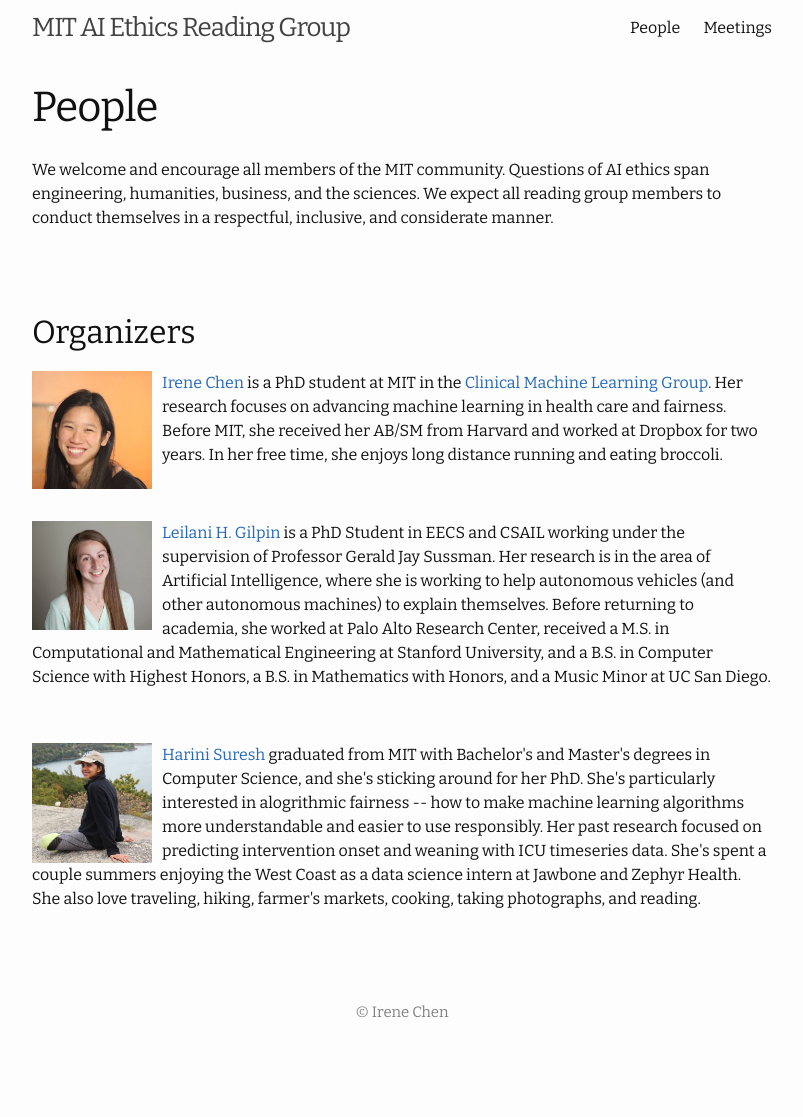
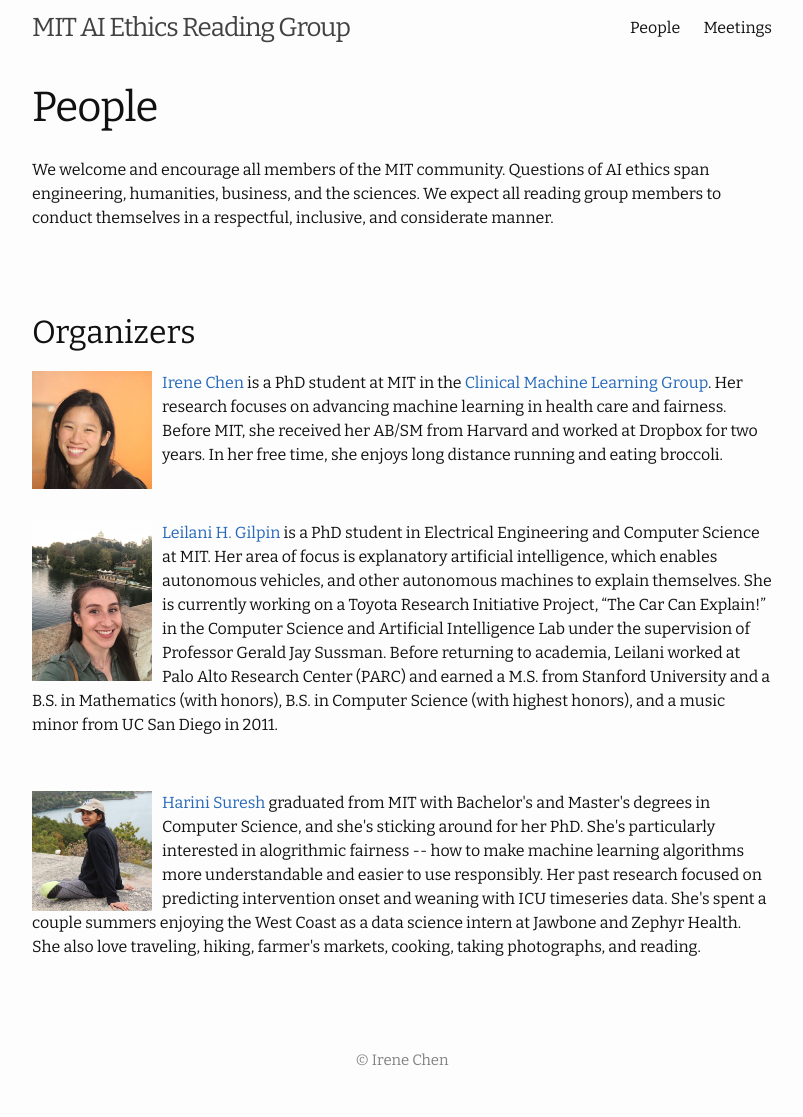
Before and after one commit to mitaiethics/mitaiethics.github.io, a Jekyll site: the page built from people.md, in a window 1280 px wide. Shown: the whole page, without its empty margins (238-1041 px from the left). Built offline with Jekyll 4.4.1, drawn with Linux system fonts in a browser that asks for light colours; before the commit the page ends 1069 px from its top, so only the background shows below that.

Commit message:
Add Leilani

```diff
--- a/people.md
+++ b/people.md
@@ -18,7 +18,17 @@ We welcome and encourage all members of the MIT community. Questions of AI ethic
 <br>
 <p>
 <img src="/leilani.jpg" alt="..." class="float-left mr-2" width="120px" style="float: left; margin-right: 10px;">
-<a href="http://people.csail.mit.edu/lgilpin/">Leilani H. Gilpin</a> is a PhD Student in EECS and CSAIL working under the supervision of Professor Gerald Jay Sussman. Her research is in the area of Artificial Intelligence, where she is working to help autonomous vehicles (and other autonomous machines) to explain themselves. Before returning to academia, she worked at Palo Alto Research Center, received a M.S. in Computational and Mathematical Engineering at Stanford University, and a B.S. in Computer Science with Highest Honors, a B.S. in Mathematics with Honors, and a Music Minor at UC San Diego.
+<a href="http://people.csail.mit.edu/lgilpin/">Leilani H. Gilpin</a> is a PhD student in Electrical Engineering and
+Computer Science at MIT.  Her area of focus is explanatory artificial
+intelligence, which enables autonomous vehicles, and other autonomous
+machines to explain themselves. She is currently working on a Toyota
+Research Initiative Project, “The Car Can Explain!” in the Computer
+Science and Artificial Intelligence Lab under the supervision of
+Professor Gerald Jay Sussman.  Before returning to academia, Leilani
+worked at Palo Alto Research Center (PARC) and earned a M.S. from Stanford University and a  B.S. in Mathematics (with honors),
+B.S. in Computer Science (with highest honors), and a music minor from
+UC San Diego in 2011.
+
 </p>
 <br>
 <p>
```
Also changed, not shown: leilani.jpg, 3 other files.
